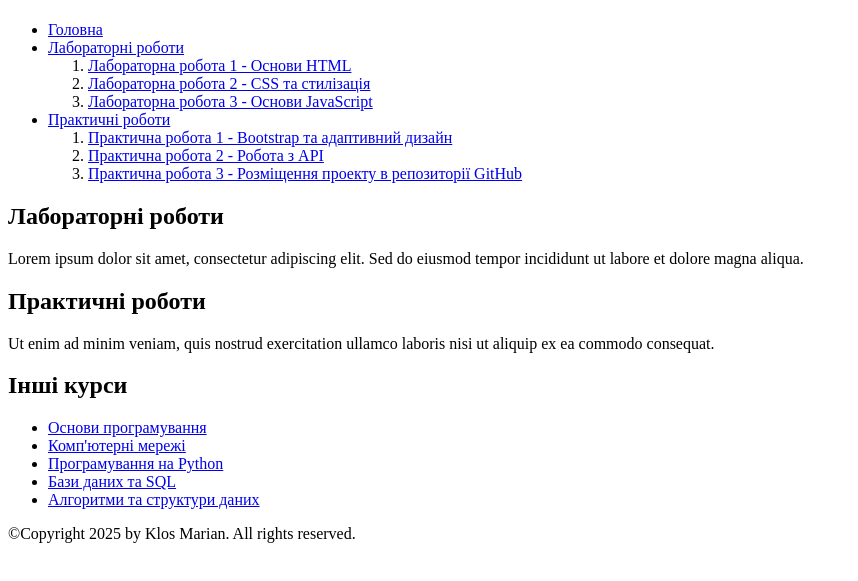
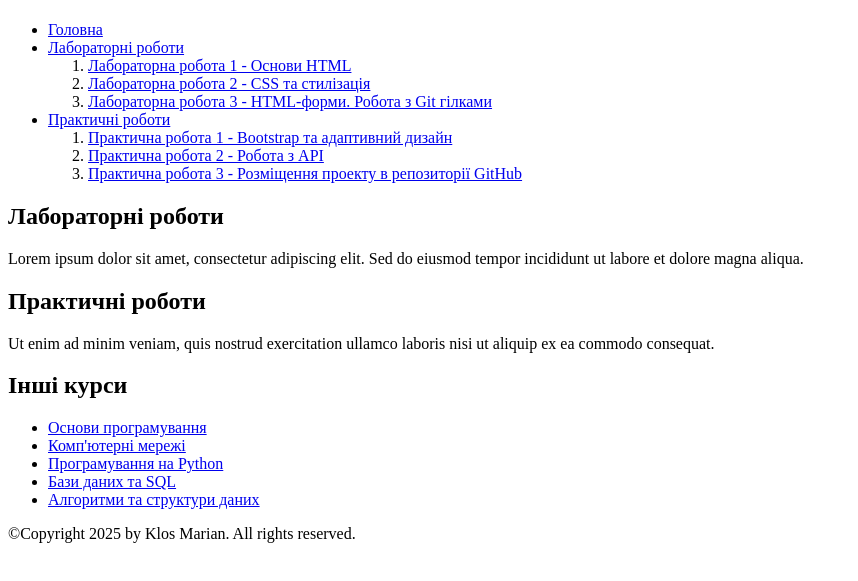
Before and after one commit to Blad0r/ip_labs, a plain HTML site: page lab2/index.html in a window 1280 px wide. Shown: the part 59-640 px from the top of the page, without its empty margins (0-858 px from the left). Drawn offline with Linux system fonts and the light colour scheme.

Commit message:
Update index.html

```diff
--- a/lab2/index.html
+++ b/lab2/index.html
@@ -19,7 +19,7 @@
                 <ol>
                     <li><a href="https://la-b1.netlify.app/">Лабораторна робота 1 - Основи HTML</a></li>
                     <li><a href="lab2.html">Лабораторна робота 2 - CSS та стилізація</a></li>
-                    <li><a href="lab3.html">Лабораторна робота 3 - Основи JavaScript</a></li>
+                    <li><a href="https://la-b-3.netlify.app/">Лабораторна робота 3 - HTML-форми. Робота з Git гілками</a></li>
                 </ol>
             </li>
             <li>
```
